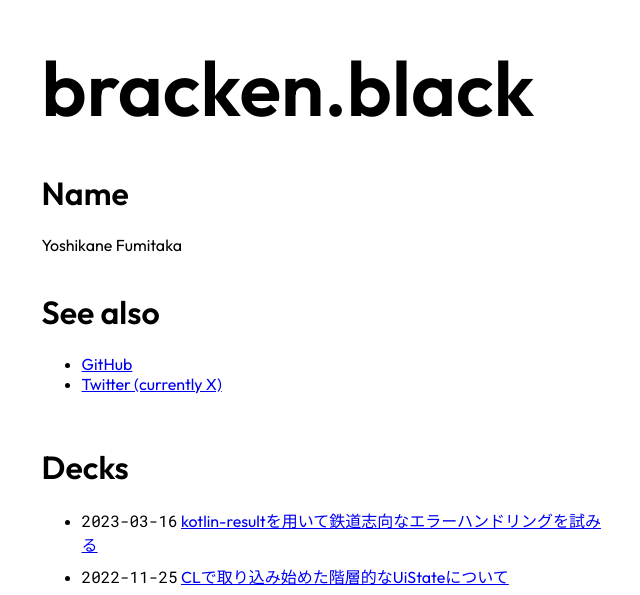
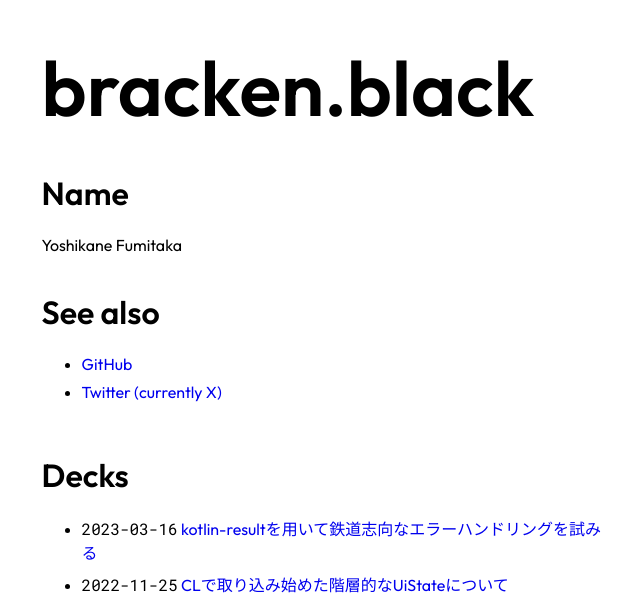
Before and after one commit to blackbracken/website, a Next.js app: page / in a window 1280 px wide. Shown: the part 214-809 px from the top of the page, without its empty margins (314-954 px from the left). Built offline with nearby package versions, Linux system fonts and the light colour scheme; no server answers.

Commit message:
style: fix design a bit

```diff
--- a/src/app/page.module.css
+++ b/src/app/page.module.css
@@ -26,15 +26,6 @@
   }
 }
 
-.sectionTitle {
-  font-size: 4vw;
-  font-weight: 600;
-
-  @media screen and (min-width: 800px) {
-    font-size: 2vw;
-  }
-}
-
 .date {
   font-family: 'Roboto Mono', monospace;
   display: inline;
@@ -47,4 +38,5 @@
 .listItem {
   margin-top: 0.5em;
   margin-bottom: 0.5em;
+  vertical-align: middle;
 }
--- a/src/app/page.tsx
+++ b/src/app/page.tsx
@@ -34,11 +34,11 @@
     <div>
       <h1>See also</h1>
       <ul>
-        <li>
-          <a href="https://github.com/blackbracken/">GitHub</a>
+        <li className={styles.listItem}>
+          <a className={styles.link} href="https://github.com/blackbracken/">GitHub</a>
         </li>
-        <li>
-          <a href="https://x.com/black_bracken">Twitter (currently X)</a>
+        <li className={styles.listItem}>
+          <a className={styles.link} href="https://x.com/black_bracken">Twitter (currently X)</a>
         </li>
       </ul>
     </div>
@@ -90,7 +90,7 @@
   return (
     <li className={styles.listItem}>
       <div className={styles.date}>{dayjs(article.published_at).format('YYYY-MM-DD')}</div>{' '}
-      <a href={article.link}>{article.title}</a>
+      <a className={styles.link} href={article.link}>{article.title}</a>
     </li>
   )
 }
```
